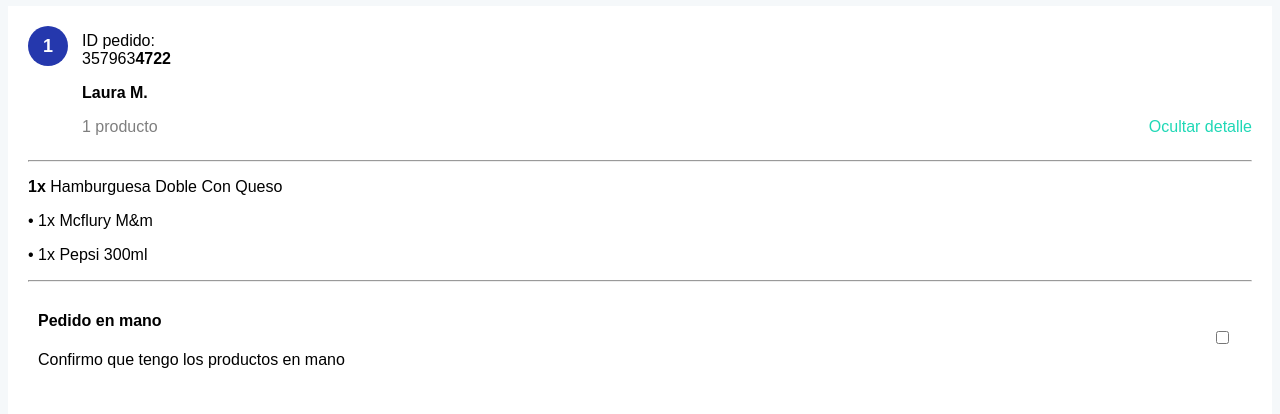
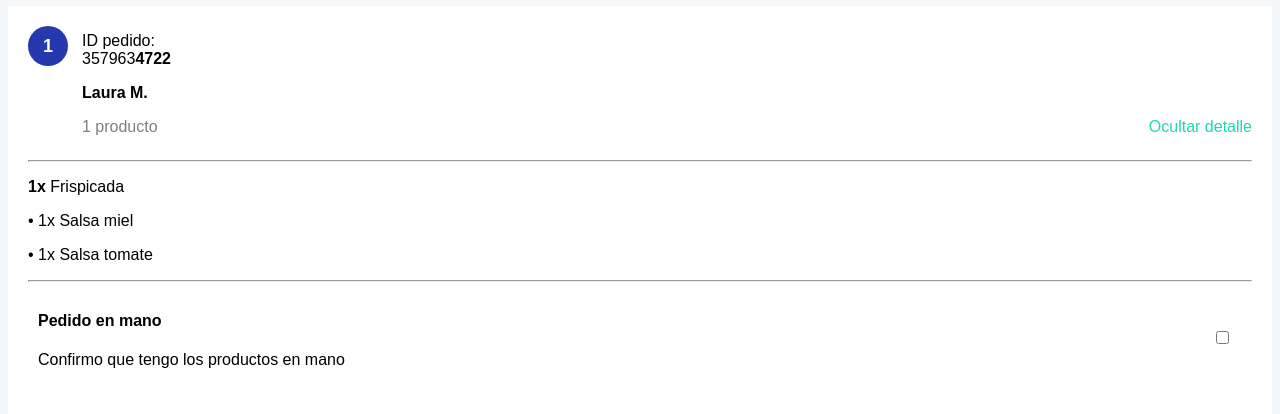
Before and after one commit to DeivisMillan/Deivifrb2, a plain HTML site: page index.html in a window 1280 px wide. Shown: the part 345-759 px from the top of the page. Drawn offline with Linux system fonts and the light colour scheme.

Commit message:
Update index.html

```diff
--- a/index.html
+++ b/index.html
@@ -143,9 +143,9 @@
 
     <div class="inf_producto">
 
-      <p> <span class="cantidad">1x</span> Hamburguesa Doble Con Queso</p>
-          <p> • 1x Mcflury M&m</p>
-          <p> • 1x Pepsi 300ml</p>
+      <p> <span class="cantidad">1x</span> Frispicada</p>
+          <p> • 1x Salsa miel</p>
+          <p> • 1x Salsa tomate</p>
 
 
        <hr>
```
